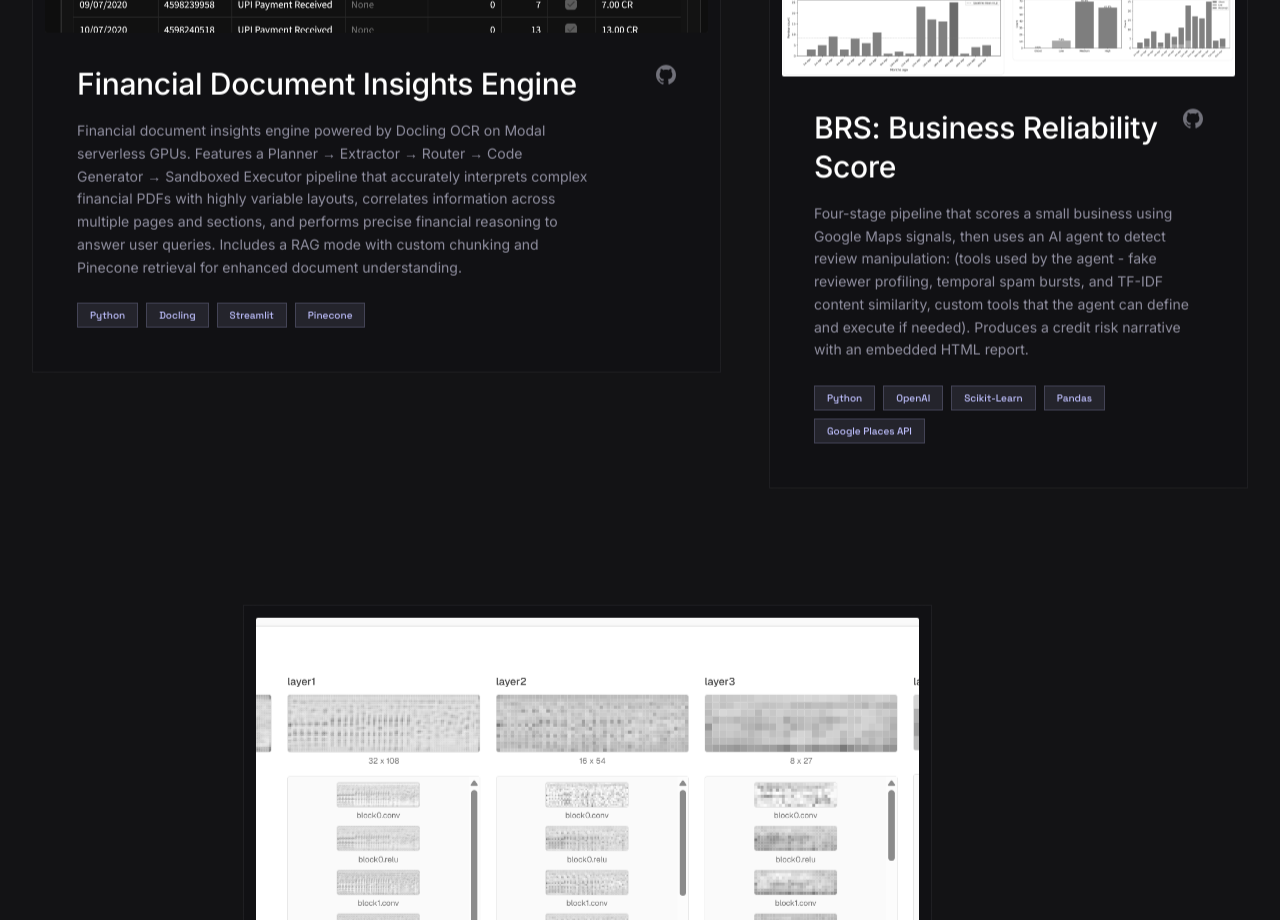
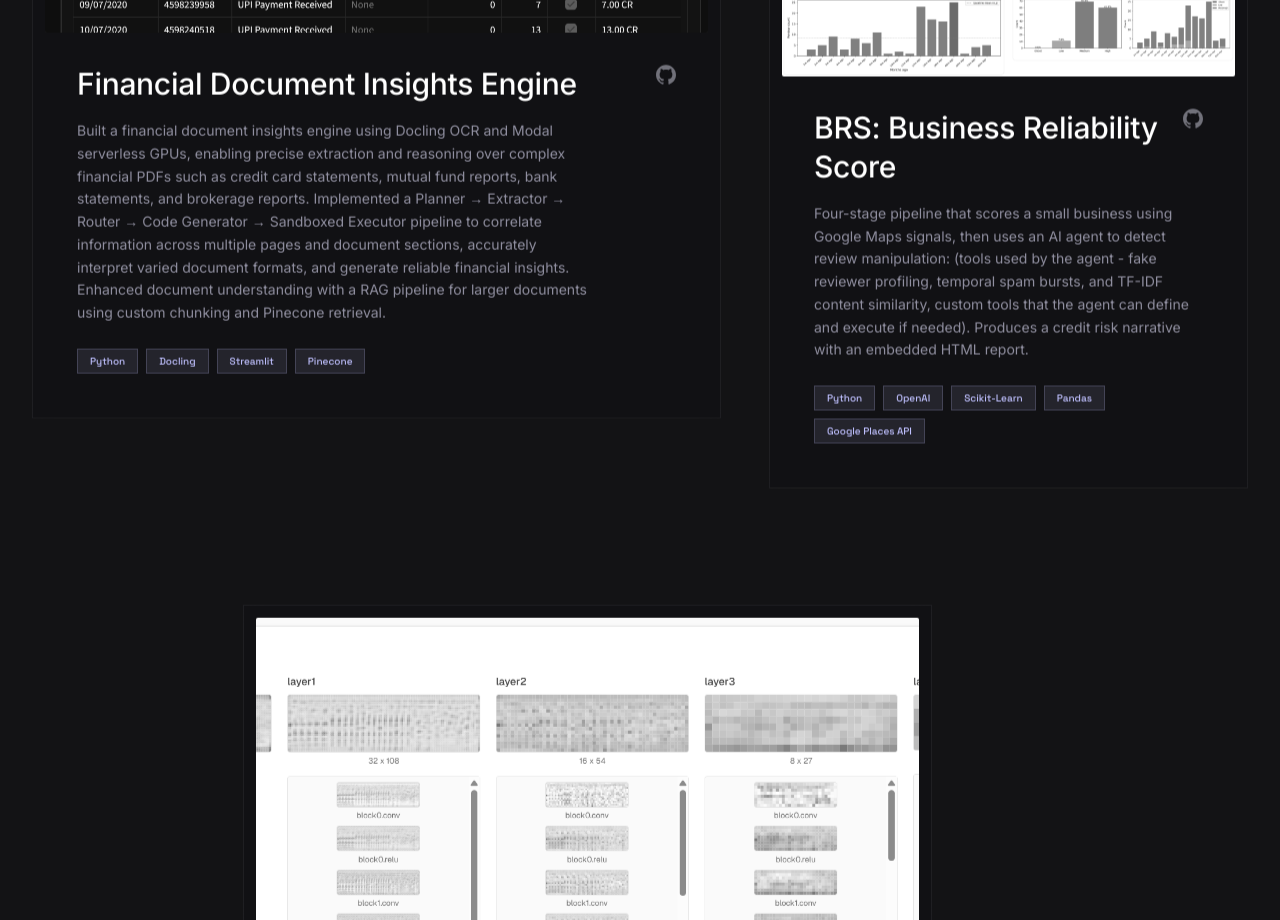
Before and after one commit to Tusharfv15/portfolio-nextjs, a Next.js app: page / in a window 1280 px wide. Shown: the part 3120-4040 px from the top of the page. Built offline with nearby package versions, Linux system fonts and the light colour scheme.

Commit message:
Refine project description for Financial Document Insights Engine
Updated project description to provide clearer details on the functionality and technology used in the Financial Document Insights Engine.

```diff
--- a/data/portfolio.ts
+++ b/data/portfolio.ts
@@ -79,7 +79,7 @@
 
   {
     title: "Financial Document Insights Engine",
-    description: "Financial document insights engine powered by Docling OCR on Modal serverless GPUs. Features a Planner → Extractor → Router → Code Generator → Sandboxed Executor pipeline that accurately interprets complex financial PDFs with highly variable layouts, correlates information across multiple pages and sections, and performs precise financial reasoning to answer user queries. Includes a RAG mode with custom chunking and Pinecone retrieval for enhanced document understanding.",
+    description: "Built a financial document insights engine using Docling OCR and Modal serverless GPUs, enabling precise extraction and reasoning over complex financial PDFs such as credit card statements, mutual fund reports, bank statements, and brokerage reports. Implemented a Planner → Extractor → Router → Code Generator → Sandboxed Executor pipeline to correlate information across multiple pages and document sections, accurately interpret varied document formats, and generate reliable financial insights. Enhanced document understanding with a RAG pipeline for larger documents using custom chunking and Pinecone retrieval.",
     tags: ["Python", "Docling", "Streamlit", "Pinecone"],
     github: "https://github.com/Tusharfv15/financial-doc-analyzer",
     live: "#",
```
